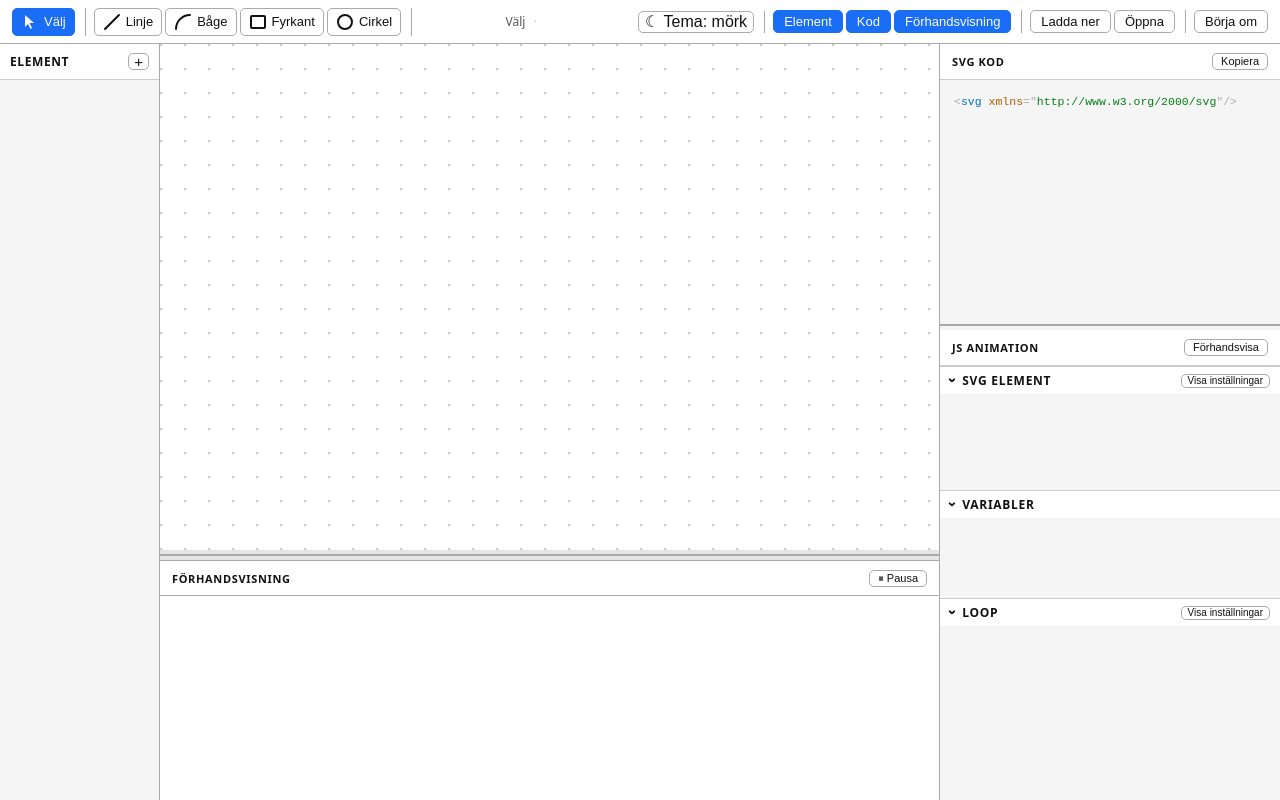
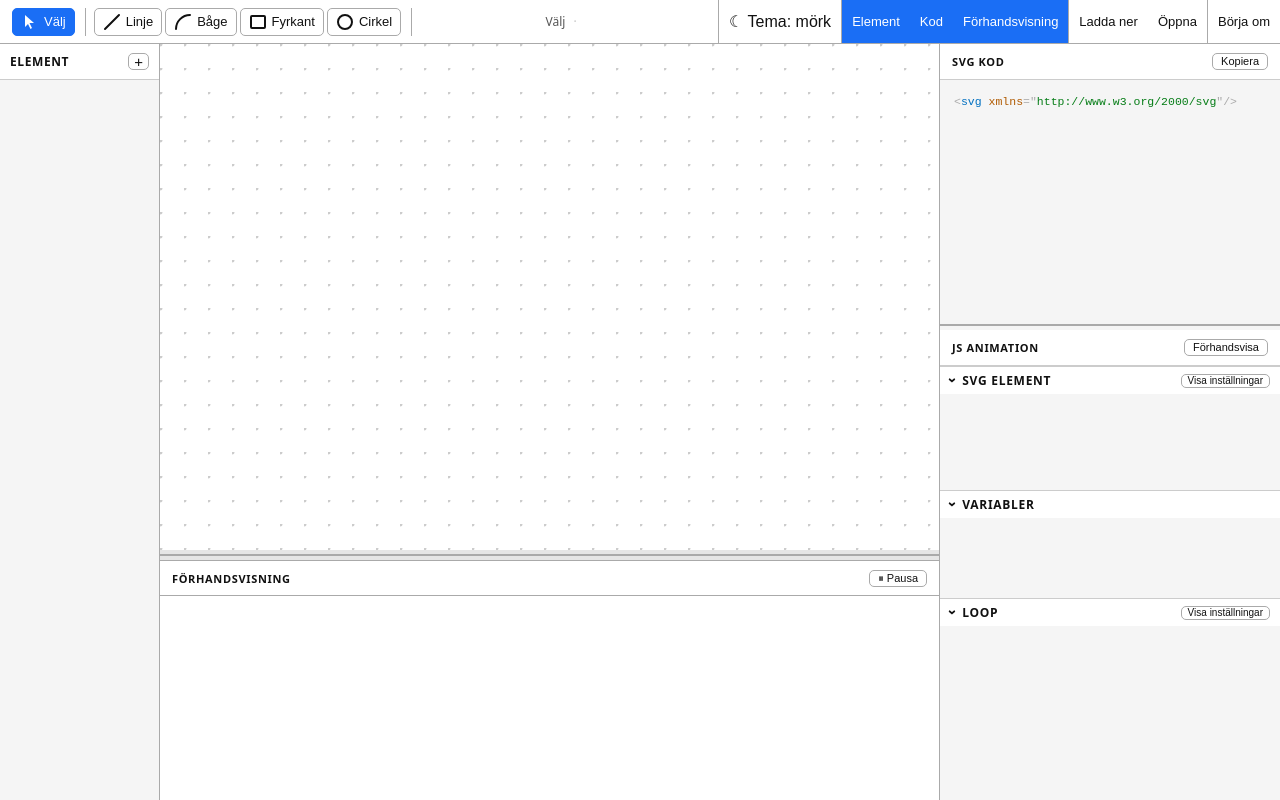
Before and after one commit to Krusing/svg-animator, a website: page index.html in a window 1280 px wide. Drawn offline with Linux system fonts and the light colour scheme.

Commit message:
Toolbar right: full-height buttons, no gaps, only dividers between groups

```diff
--- a/index.html
+++ b/index.html
@@ -66,6 +66,7 @@
         <span id="status-pos"></span>
       </div>
 
+      <div id="toolbar-right">
         <div class="tool-group">
           <button id="btn-theme" title="Byt tema">☾ Tema: mörk</button>
         </div>
@@ -78,8 +79,9 @@
           <button id="btn-download" title="Ladda ner SVG">Ladda ner</button>
           <button id="btn-open" title="Öppna">Öppna</button>
         </div>
-      <div class="tool-group" style="border-right:none; padding-right:0">
+        <div class="tool-group">
           <button id="btn-clear" title="Börja om">Börja om</button>
+        </div>
       </div>
     </header>
 
--- a/style.css
+++ b/style.css
@@ -102,7 +102,30 @@ button.active {
 
 button:active { opacity: 0.75; }
 .tool-btn { padding: 4px 8px; }
-#btn-theme { font-size: 16px; padding: 2px 6px; }
+#btn-theme { font-size: 16px; }
+
+#toolbar-right {
+  display: flex;
+  align-self: stretch;
+  margin-top: -6px;
+  margin-bottom: -6px;
+  margin-right: -12px;
+}
+#toolbar-right .tool-group {
+  display: flex;
+  gap: 0;
+  padding: 0;
+  border-right: none;
+  border-left: 1px solid var(--border);
+  align-items: stretch;
+}
+#toolbar-right button {
+  border-radius: 0;
+  border: none;
+  align-self: stretch;
+  padding-top: 0;
+  padding-bottom: 0;
+}
 
 .toolbar-spacer {
   flex: 1;
```
Lines whose indentation alone changed are shown as unchanged.
